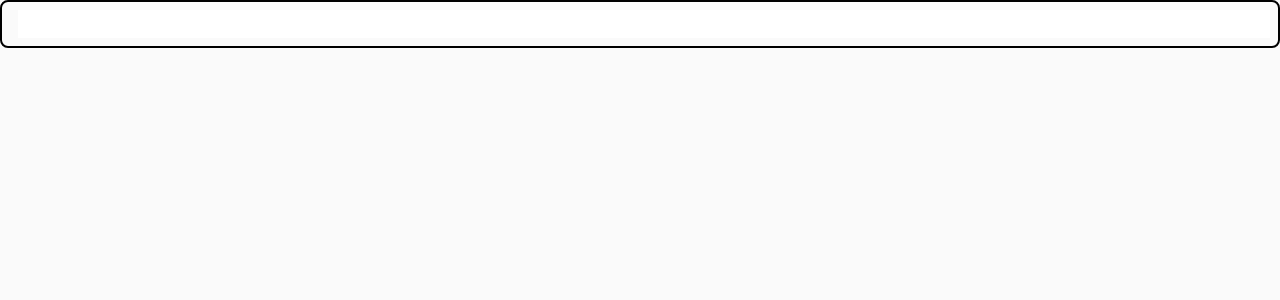
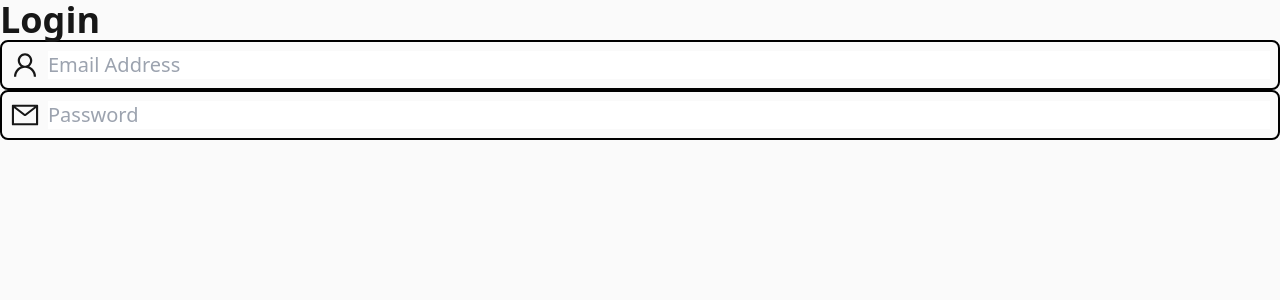
Before and after one commit to Numonu/neotask, a Next.js app: page /login in a window 1280 px wide. Shown: the top 300 px of the page. Built offline with nearby package versions, Linux system fonts and the light colour scheme.

Commit message:
he maquetado un poco la pagina login

```diff
--- a/src/pages/login.jsx
+++ b/src/pages/login.jsx
@@ -1,13 +1,28 @@
 import Input from "@/components/atoms/Input";
+import Title from "@/components/atoms/Title";
+import { AiOutlineUser , AiOutlineMail } from "react-icons/ai";
 import Head from "next/head";
 
-export default function Login(){
-    return <>
+export default function Login() {
+	return (
+		<>
 			<Head>
 				<title>Login in Neotask</title>
 			</Head>
 			<div className="text-neutral-900 bg-neutral-50 min-h-screen">
-            <Input/>
+				<Title>Login</Title>
+				<Input
+					placeholder="Email Address"
+					icon={<AiOutlineUser />}
+					required
+				/>
+                <Input
+					placeholder="Password"
+                    type="password"
+					icon={<AiOutlineMail />}
+					required
+				/>
 			</div>
 		</>
+	);
 }
```
Lines whose indentation alone changed are shown as unchanged.
